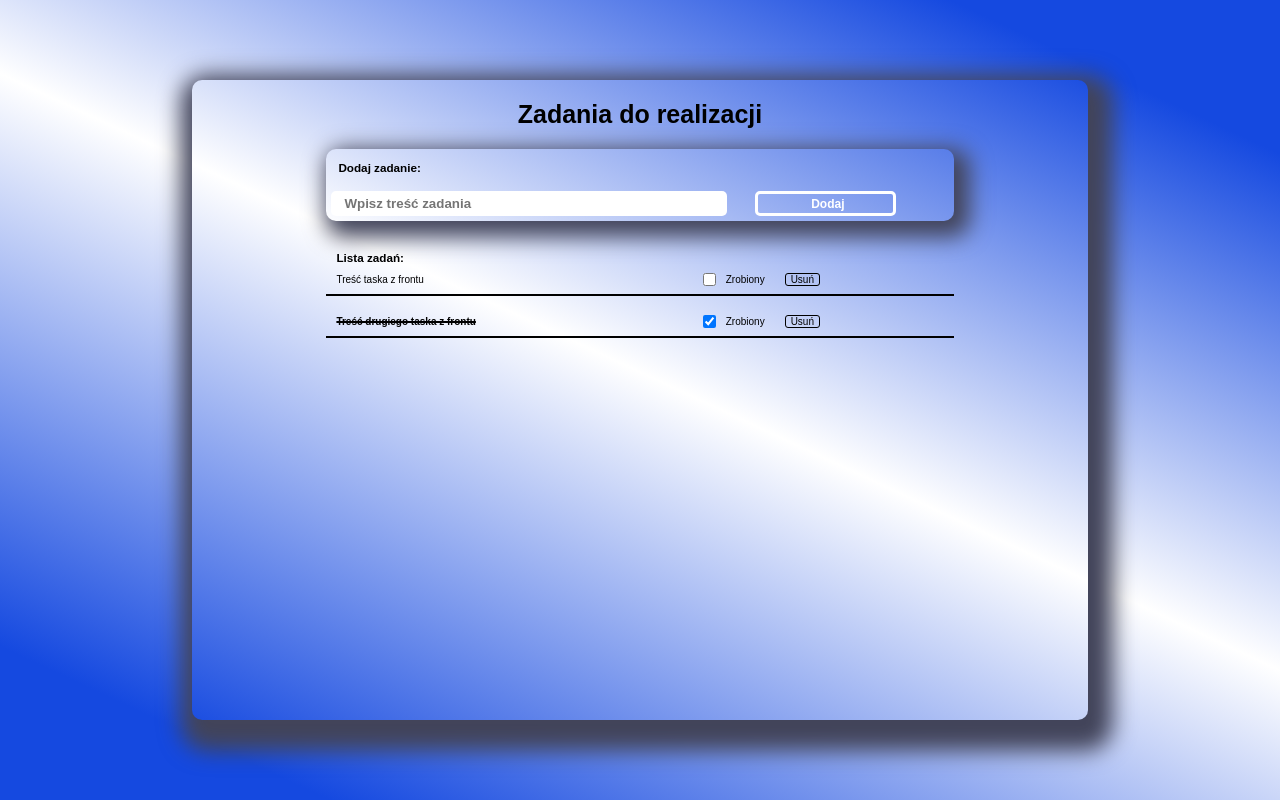
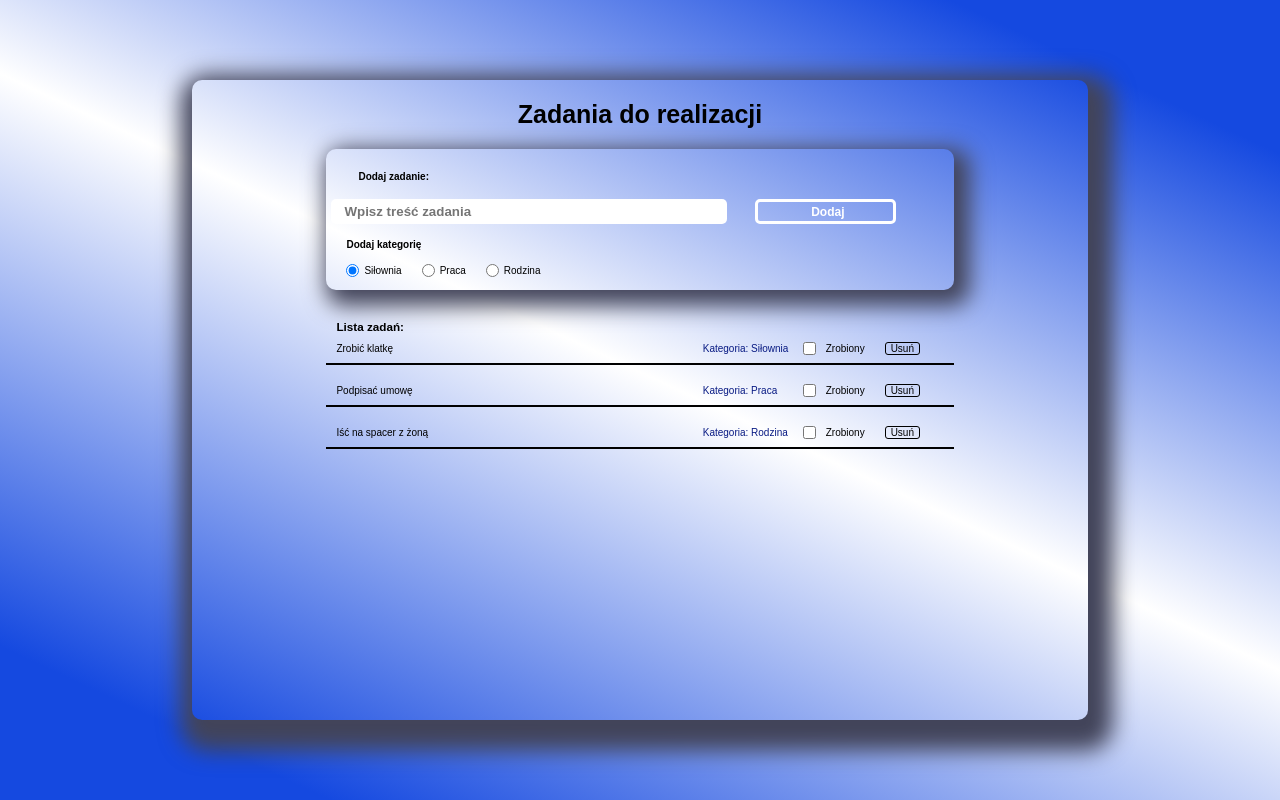
Before and after one commit to MarioMala/ToDoList, a website with bundled scripts: page index.html in a window 1280 px wide. Built offline with nearby package versions, Linux system fonts and the light colour scheme; data requests are answered from the project's data file; a web font is replaced by a local one.

Commit message:
Added category selection to tasks and category name mapping

```diff
--- a/back-end/db.json
+++ b/back-end/db.json
@@ -1,14 +1,22 @@
 {
   "tasks": [
     {
-      "id": 1714831396831,
-      "taskText": "Treść taska z frontu",
-      "done": false
+      "taskText": "Zrobić klatkę",
+      "done": false,
+      "category": "gym",
+      "id": 1
     },
     {
-      "taskText": "Treść drugiego taska z frontu",
-      "done": true,
-      "id": 1714831396832
+      "taskText": "Podpisać umowę",
+      "done": false,
+      "category": "work",
+      "id": 2
+    },
+    {
+      "taskText": "Iść na spacer z żoną",
+      "done": false,
+      "category": "social",
+      "id": 3
     }
   ]
 }
--- a/css/style.css
+++ b/css/style.css
@@ -179,6 +179,11 @@ h2 {
 	border-bottom: 2px solid var(--color-black);
 }
 
+.root .task-container .tasks-box .task .category {
+	min-width: 10rem;
+	color: var(--color-blue);
+}
+
 .root .task-container .tasks-box .task p {
 	width: 60%;
 	padding-left: 1rem;
@@ -216,6 +221,26 @@ h2 {
 	text-decoration-thickness: 2px;
 }
 
+
+.root .task-form .category-box {
+	display: flex;
+	align-items: center;
+	width: 100%;
+	min-height: 4rem;
+}
+
+.root .task-form .category-box input {
+	margin-left: 2rem;
+	margin-right: 0.5rem;
+}
+
+.root .task-form  h3 {
+	font-size: 1rem;
+	margin-top: 1rem;
+	margin-left: 2rem;
+}
+
+
 @media (max-width: 500px) {
 	.root .task-form {
 		min-width: 95%;
--- a/index.html
+++ b/index.html
@@ -21,6 +21,16 @@
                 <input class="input-task" type="text" placeholder="Wpisz treść zadania">
                 <button class="btn">Dodaj</button>
             </div>
+            <h3>Dodaj kategorię</h3>
+            <div class="category-box">
+
+                <input type="radio" id="gym" name="category" checked>
+                <label for="gym">Siłownia</label>
+                <input type="radio" id="work" name="category">
+                <label for="work">Praca</label>
+                <input type="radio" id="social" name="category">
+                <label for="social">Rodzina</label>
+            </div>
         </form>
 
         <div class="task-container">
--- a/js/app.js
+++ b/js/app.js
@@ -1,8 +1,10 @@
+/** @format */
 const link = 'http://localhost:3000/tasks';
 import { getData } from '../js/components/api.js';
 const inputTask = document.querySelector('.input-task');
 const btn = document.querySelector('.btn');
 const tasksBox = document.querySelector('.tasks-box');
+const inputCategory = [...document.querySelectorAll('[name=category]')];
 let tasks = [];
 const fetchTasks = async () => {
     tasks = await getData(link);
@@ -15,7 +17,13 @@ const render = (dataTasks) => {
     });
 };
 const bodyTask = (task) => {
-    const { id, taskText, done } = task;
+    const { id, taskText, done, category } = task;
+    const CATEGORY_NAME_MAPPING = {
+        gym: 'Siłownia',
+        work: 'Praca',
+        social: 'Rodzina',
+    };
+    const currentCategory = CATEGORY_NAME_MAPPING[category];
     const li = document.createElement('li');
     li.classList.add('task');
     const taskTextElement = document.createElement('p');
@@ -26,8 +34,11 @@ const bodyTask = (task) => {
     const inputCheckBox = document.createElement('input');
     inputCheckBox.type = 'checkbox';
     inputCheckBox.checked = done;
-    const inputLabel = document.createElement("label");
-    inputLabel.innerText = "Zrobiony";
+    const inputLabel = document.createElement('label');
+    inputLabel.innerText = 'Zrobiony';
+    const categoryLabel = document.createElement('label');
+    categoryLabel.innerText = `Kategoria: ${currentCategory}`;
+    categoryLabel.classList.add('category');
     inputCheckBox.addEventListener('change', () => {
         const newDoneStatus = inputCheckBox.checked;
         fetch(`${link}/${id}`, {
@@ -54,7 +65,7 @@ const bodyTask = (task) => {
             fetchTasks();
         });
     });
-    li.append(taskTextElement, inputCheckBox, inputLabel, delBtn);
+    li.append(taskTextElement, categoryLabel, inputCheckBox, inputLabel, delBtn);
     tasksBox.appendChild(li);
 };
 const addTask = (e) => {
@@ -68,9 +79,11 @@ const addTask = (e) => {
         alert('Treść zadania nie może przekraczać 40 znaków!');
         return;
     }
+    const selectedCategory = inputCategory.find(category => category.checked).id;
     const task = {
         taskText,
         done: false,
+        category: selectedCategory,
     };
     fetch(link, {
         method: 'POST',
```
Also changed, not shown: src/app.ts (+23 -5 lines).
